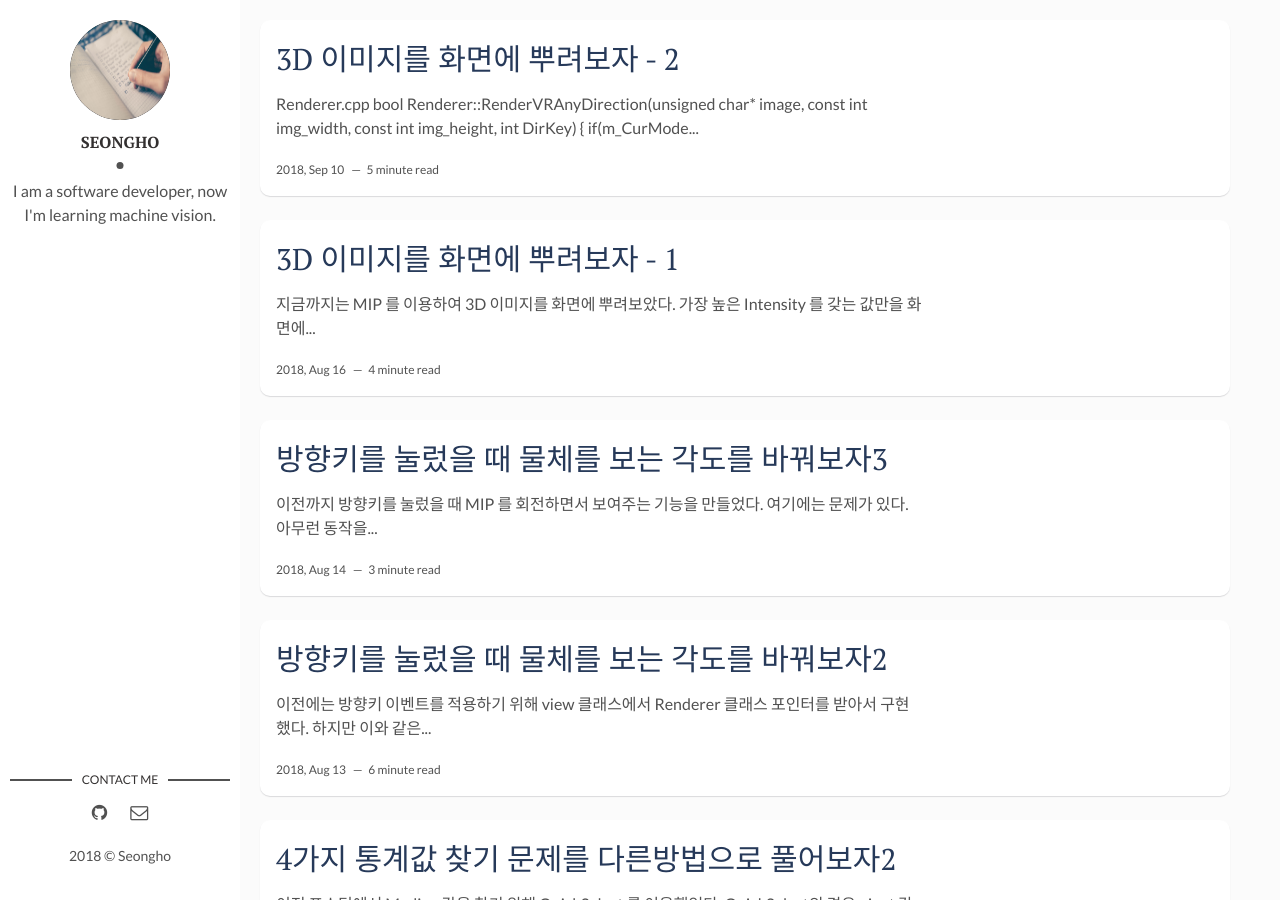
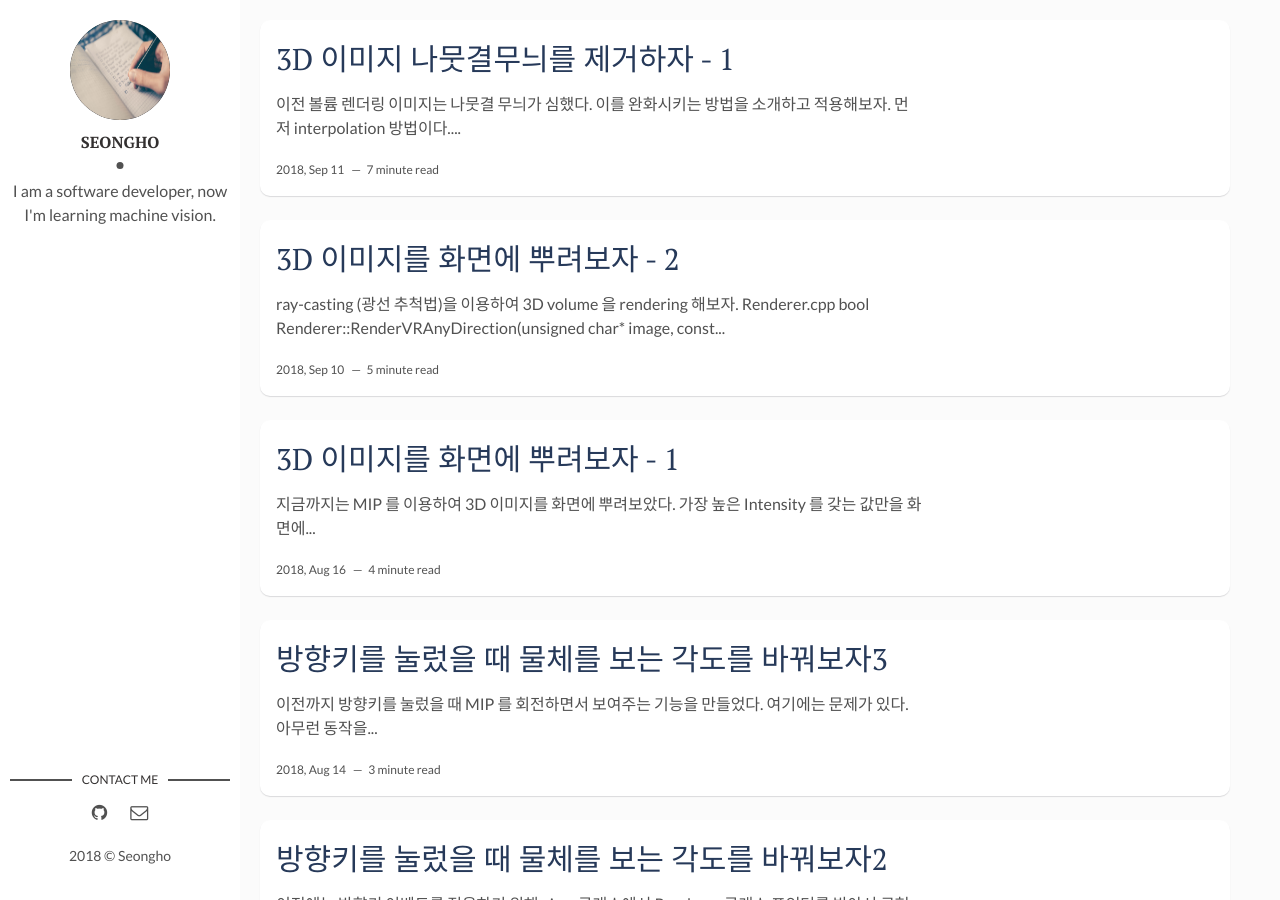
Before and after one commit to nsho77/nsho77.github.io, a Jekyll site: the page built from index.html, in a window 1280 px wide and 900 px high. Built offline with Jekyll 4.4.1, drawn with Linux system fonts in a browser that asks for light colours; the list of posts is cut into pages by our own code; some of the changed lines change nothing that is shown; some of the changed text lies outside the part shown.

Commit message:
erase tree pattern continue

```diff
--- a/_posts/2018-09-10-MakeRenderFor3D.md
+++ b/_posts/2018-09-10-MakeRenderFor3D.md
@@ -6,6 +6,9 @@
 img:  # Add image post (optional)
 tags: [development, imageProcessing, volume]
 ---
+
+ray-casting (광선 추척법)을 이용하여 3D volume 을 rendering 해보자.
+
 
 > Renderer.cpp
 {% highlight cpp %}
@@ -99,9 +102,9 @@
             for(float k = t[0]; k < t[1]; t+=1.f)
             {
                 float3 adv_coord = cur_coord + view_vector * k;
-                if(adv_coord.x >= 1.f && adv_coord.x < vol_width - 2 &&
-                   adv_coord.y >= 1.f && adv_coord.y < vol_height - 2 &&
-                   adv_coord.z > =1.f && adv_coord.z < vol_depth - 2)
+                if(adv_coord.x >= 0.f && adv_coord.x < vol_width   &&
+                   adv_coord.y >= 0.f && adv_coord.y < vol_height  &&
+                   adv_coord.z > =0.f && adv_coord.z < vol_depth )
                    {
                        int intensity = m_pVolume->GetVoxel(static_cast<int>(adv_coord.x),static_cast<int>(adv_coord.y), static_cast<int>(adv_coord.z));
                        float cur_blue = m_pTF->GetPalleteCValue(0, intensity);
--- /dev/null
+++ b/_posts/2018-09-11-2DPallete.md
@@ -0,0 +1,216 @@
+---
+layout: post
+title: 3D 이미지 나뭇결무늬를 제거하자 - 1
+date: 2018-09-11 10:00:00 +0900
+description: tri-linear interpolation, 2d-pallette # Add post description (optional)
+img:  # Add image post (optional)
+tags: [development, imageProcessing, volume]
+---
+
+이전 볼륨 렌더링 이미지는 나뭇결 무늬가 심했다. 이를 완화시키는 방법을 소개하고 적용해보자.
+
+먼저 interpolation 방법이다. 이산적인 값으로 이루어져 있는 복셀값을 가중치를 이용하여 연속적인 값을 구하는 방법이다.
+
+> Volume.cpp
+{% highlight cpp %}
+float Volume::GetVoxel(float x, float y, float z)
+{
+    /// tri - linear interploation
+    int x_minus = x;
+    int y_minus = y;
+    int z_minus = z;
+    int x_plus = x_minus + 1;
+    int y_plus = y_minus + 1;
+    int z_plus = z_minus + 1;
+    float x_weight = x - static_cast<float>(x_minus);
+    float y_weight = y - static_cast<float>(y_minus);
+    float z_weight = z - static_cast<float>(z_minus);
+
+    unsigned char coord_000 = GetVoxel(x_minus, y_minus, z_minus);
+    unsigned char coord_100 = GetVoxel(x_plus,  y_minus, z_minus);
+    unsigned char coord_010 = GetVoxel(x_minus,  y_plus, z_minus);
+    unsigned char coord_110 = GetVoxel(x_plus,   y_plus, z_minus);
+    unsigned char coord_001 = GetVoxel(x_minus, y_minus,  z_plus);
+    unsigned char coord_101 = GetVoxel(x_plus,  y_minus,  z_plus);
+    unsigned char coord_011 = GetVoxel(x_minus,  y_plus,  z_plus);
+    unsigned char coord_111 = GetVoxel(x_plus,   y_plus,  z_plus);
+
+    float inter000_100 = (1.f-x_weight)*coord_000 + x_weight*coord_100;
+    float inter010_110 = (1.f-x_weight)*coord_010 + x_weight*coord_110;
+    float inter2d_1 = (1.f-y_weight)*inter000_100 + y_weight*inter010_110;
+
+    float inter001_101 = (1.f-x_weight)*coord_001 + x_weight*coord_101;
+    float inter011_111 = (1.f-x_weight)*coord_011 + x_weight*coord_111;
+    float inter2d_2 = (1.f-y_weight)*inter001_101 + y_weight*inter011_111;
+
+    float inter3d_1 = (1.f - z_weight)*inter2d_1 + z_weight*inter2d_2;
+    return inter3d_1;
+}
+{% endhighlight %}
+
+이를 적용해 렌더링 해보면 아래 그림과 같다. 이전보다 나아졌다고 볼 수 없다.
+
+![MIP-any]({{"/assets/img/Volume/bighead-tri-linear-interploation-with1D-pallette.png"}})
+
+나뭇결 무늬를 보다 효과적으로 제거하기 위해 기존의 1d Pallette 대신 2d Pallette 를 적용해보겠다.
+
+기존에는 하나의 intensity 에 하나의 값을 가진 팔렛이었다면 2d Pallette 는 이전 intensity 와 현재 intensity 를 interpolation 하여
+
+보다 경계를 부드럽게 만든 pallette 라고 볼 수 있다.
+
+> TransferFunction.cpp
+{% highlight cpp %}
+void TransferFunction::SetColorAlpha2DPallette(int start_color[3],
+    int end_color[3], int start_alpha, int end_alpha)
+{
+    /// 클래스 멤버 변수 m_PalletteC2D[3], m_PalletteA2D 를 미리 선언함.
+    for(int i=0; i<3; i++)
+    {
+        if(!m_PalletteC2D[i])
+        {
+            m_PalletteC2D[i] = shared_ptr<float>(new float[MAX_INTENSITY*MAX_INTENSITY]);
+            memset(m_PalletteC2D[i], 0, sizeof(float)*MAX_INTENSITY*MAX_INTENSITY);
+        }
+    }
+
+    if(m_PalletteA2D)
+    {
+        m_PalletteA2D = shared_ptr<float>(new float[MAX_INTENSITY * MAX_INTENSITY]);
+        memset(m_PalletteA2D, 0, sizeof(float)*MAX_INTENSITY*MAX_INTENSITY);
+    }
+
+    for(int j=0; j<MAX_INTENSITY; j++)
+    {
+        for(int i=0; i<MAX_INTENSITY; i++)
+        {
+            float diff = 0.f;
+            float color[3] = {0.f};
+            float alpha = 0.f;
+
+            if( i > j )
+            {
+                diff = i - j;
+                for(int k=j; k<i; k++)
+                {
+                    float cur_blue = GetPalletteCValue(0,k);
+                    float cur_green = GetPalletteCValue(1,k);
+                    float cur_red = GetPalletteCValue(2,k);
+                    float cur_alpha = GetPalleteAValue(k);
+
+                    color[0] += cur_blue;
+                    color[1] += cur_green;
+                    color[2] += cur_red;
+                    alpha += cur_alpha;
+                }
+            }
+            else if(j > i)
+            {
+                diff = j - i;
+                for(int k=i; k< j; k++)
+                {
+                    float cur_blue = GetPalletteCValue(0,k);
+                    float cur_green = GetPalletteCValue(1,k);
+                    float cur_red = GetPalletteCValue(2,k);
+                    float cur_alpha = GetPalleteAValue(k);
+
+                    color[0] += cur_blue;
+                    color[1] += cur_green;
+                    color[2] += cur_red;
+                    alpha += cur_alpha;
+                }
+            }
+            else
+            {
+                diff = 1.f;
+
+                float cur_blue = GetPalletteCValue(0,k);
+                float cur_green = GetPalletteCValue(1,k);
+                float cur_red = GetPalletteCValue(2,k);
+                float cur_alpha = GetPalleteAValue(k);
+
+                color[0] = cur_blue;
+                color[1] = cur_green;
+                color[2] = cur_red;
+                alpha = cur_alpha;
+            }
+
+            m_PalletteC2D[0].get()[MAX_INTENSITY*j + i] = color[0] / diff;
+            m_PalletteC2D[0].get()[MAX_INTENSITY*j + i] = color[0] / diff;
+            m_PalletteC2D[0].get()[MAX_INTENSITY*j + i] = color[0] / diff;
+            m_PalletteA2D.get()[MAX_INTENSITY*j + i] = alpha / diff;
+        }
+    }
+}
+{% endhighlight %}
+
+pallette 를 모두 만들었으니 2D pallette 를 사용하는 함수를 만들어보자.
+
+매개변수로 2개의 intensity 가 들어오고 2개의 값을 interpolation 해서 가중값을 반환한다.
+
+float TransferFunction::GetPalletteC2DValue(int color, float prev_intensity, float intensity)
+{
+    if(intensity +1.f>= MAX_INTENSITY) return -1.f;
+    if(prev_intensity +1.f >= MAX_INTENSITY) return -1.f;
+
+    float coord_00 = m_PalletteC2D[color].get()[MAX_INTENSITY*static_cast<int>(prev_intensity) + static_cast<int>(intensity)];
+    float coord_10 = m_PalletteC2D[color].get()[MAX_INTENSITY*static_cast<int>(prev_intensity+1) + static_cast<int>(intensity)];
+    float coord_01 = m_PalletteC2D[color].get()[MAX_INTENSITY*static_cast<int>(prev_intensity) + static_cast<int>(intensity+1)];
+    float coord_11 = m_PalletteC2D[color].get()[MAX_INTENSITY*static_cast<int>(prev_intensity+1) + static_cast<int>(intensity+1)];
+
+    float weight[2] = {prev_intensity - static_cast<int>(prev_intensity),
+        intensity - static_cast<int>(intensity)};
+
+    float inter_0010 = (1.f - weight[0]) * coord_00 + weight[0]*coord_10;
+    float inter_0111 = (1.f - weight[0]) * coord_01 + weight[0]*coord_11;
+
+    float res = (1.f - weight[1]) * inter_0010 + weight[1] * inter_0111;
+    return res;
+}
+
+float TransferFunction::GetPalletteA2DValue(float prev_intensity,
+    float intensity)
+{
+    if(prev_intensity + 1.f >= MAX_INTENSITY) return -1.f;
+    if(intensity + 1.f >= MAX_INTENSITY) return -1.f;
+
+    float coord_00 = m_PalletteA2D.get()[MAX_INTENSITY*static_cast<int>(prev_intensity) + static_cast<int>(intensity)];
+    float coord_10 = m_PalletteA2D.get()[MAX_INTENSITY*static_cast<int>(prev_intensity+1) + static_cast<int>(intensity)];
+    float coord_01 = m_PalletteA2D.get()[MAX_INTENSITY*static_cast<int>(prev_intensity) + static_cast<int>(intensity+1)];
+    float coord_11 = m_PalletteA2D.get()[MAX_INTENSITY*static_cast<int>(prev_intensity+1) + static_cast<int>(intensity+1)];
+
+    float weight[2] = {prev_intensity - static_cast<int>(prev_intensity),
+        intensity - static_cast<int>(intensity)};
+    float inter0010 = (1.f - weight[0]) * coord_00 + weight[0] * coord_10;
+    float inter0111 = (1.f - weight[0]) * coord_01 + weight[0] * coord_11;
+
+    float res = (1.f - weight[1]) * inter0010 + weight[1]* inter0111;
+    return res;
+}
+
+이후 이를 사용하는 부분을 다듬어야 한다.
+
+> Renderer.cpp
+{% highlight cpp %}
+bool Renderer::RenderVRAnyDirection(unsigned char* image,
+    const int img_width, cons int img_height, int DirKey)
+{
+    ...
+    /// prev_intensity 를 가져온다.
+    float prev_intensity = m_pVolume->GetVoxel(adv_coord.x - view_vector.x,
+        adv_coord.y - view_vector.y, adv_coord.z - view_vector.z);
+    /// intensity 를 가져온다.
+    float intensity  = m_pVolume->GetVoxel(adv_coord.x, adv_coord.y, adv_coord.z);
+
+    float cur_blue = m_pTF->GetPalletteC2DValue(0,prev_intensity, intensity);
+    float cur_green = m_pTF->GetPalletteC2DValue(1,prev_intensity, intensity);
+    float cur_red = m_pTF->GetPalletteC2DValue(2,prev_intensity, intensity);
+    float cur_alpha = m_pTF->GetPalletteA2DValue(prev_intensity, intensity);
+
+    ...
+}
+{% endhighlight %}
+
+
+
+이를 적용하여 volume rendering 하면 아래와 같이 나온다.
+![MIP-any]({{"/assets/img/Volume/bighead-2dpallet.png"}})
```
Also changed, not shown: assets/img/Volume/bighead-2dpallet.png (added), assets/img/Volume/bighead-tri-linear-interploation-with1D-pallette.png (added).
